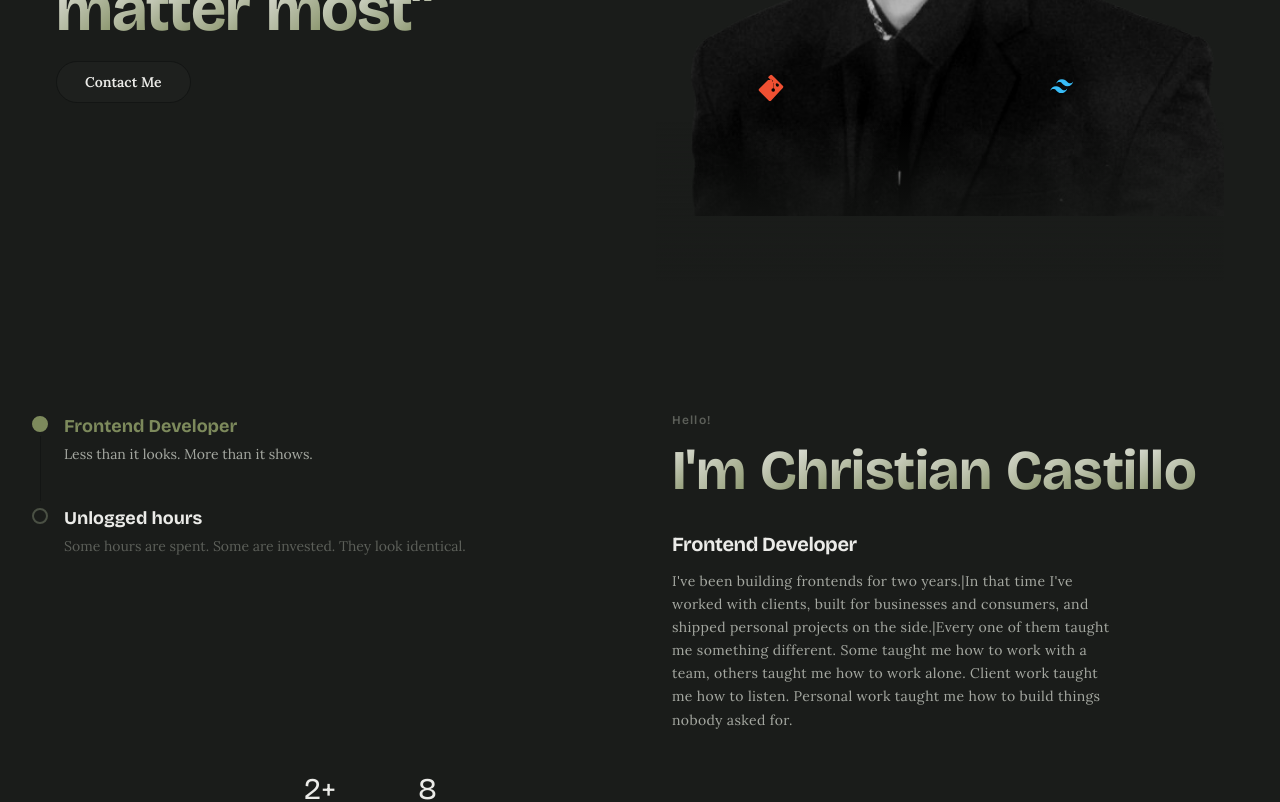
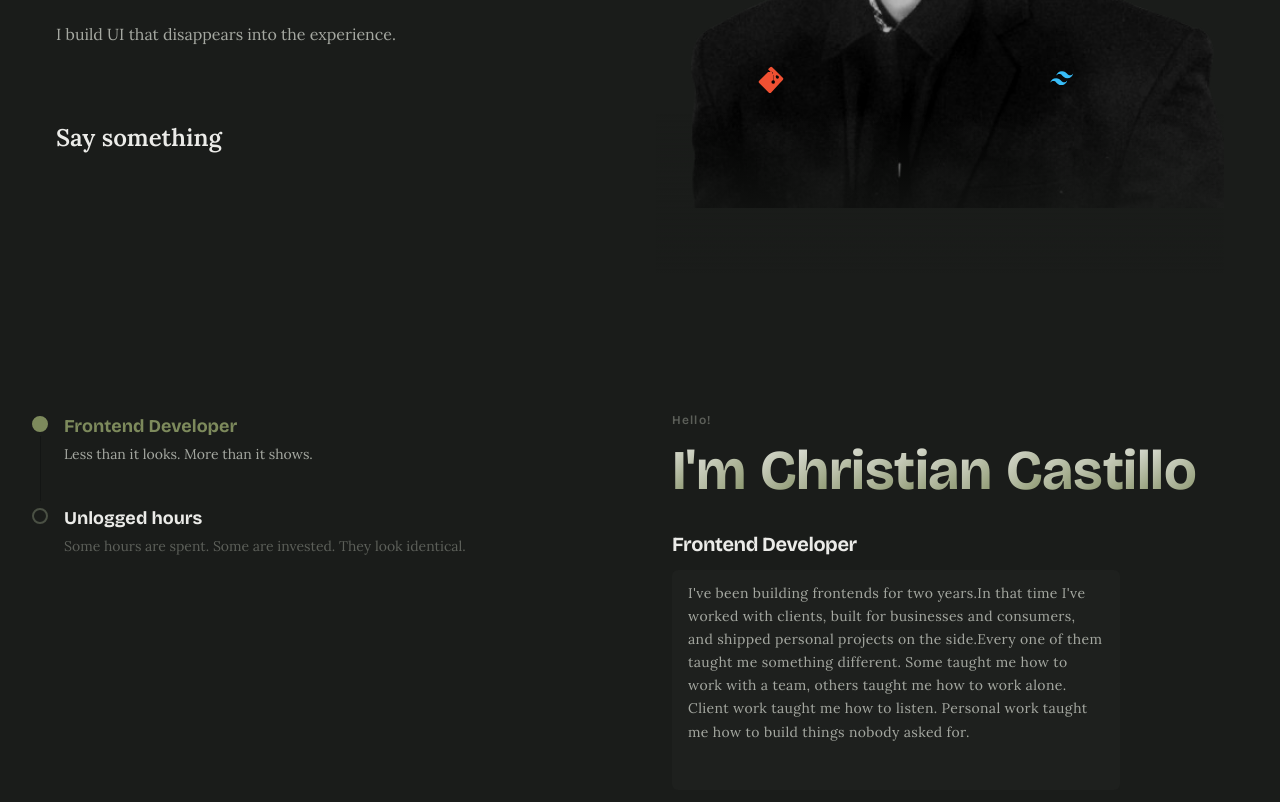
Before and after one commit to chriscstll/chriscstll, a Next.js app: page / in a window 1280 px wide. Shown: the part 500-1302 px from the top of the page. Built offline with nearby package versions, Linux system fonts and the light colour scheme.

Commit message:
hero CTA polish, about panel styling, and layout stability fixes

```diff
--- a/app/globals.css
+++ b/app/globals.css
@@ -56,6 +56,10 @@
   *::-webkit-scrollbar {
     display: none;
   }
+  ::selection {
+    background-color: var(--color-accent);
+    color: var(--color-background);
+  }
 }
 
 @layer utilities {
--- a/components/sections/About.tsx
+++ b/components/sections/About.tsx
@@ -102,8 +102,11 @@ export default function About() {
             </h3>
 
             <p
-              className="text-sm leading-[1.65] tracking-wide min-h-35 md:min-h-45 md:max-w-90 lg:max-w-md"
-              style={{ color: "var(--color-foreground-muted)" }}
+              className="text-sm leading-[1.65] tracking-wide min-h-45 md:min-h-55 md:max-w-90 lg:max-w-md rounded-md px-4 py-3"
+              style={{
+                color: "var(--color-foreground-muted)",
+                backgroundColor: "var(--color-background-card)",
+              }}
             >
               {about.cards[activeCard].content.body}
             </p>
--- a/components/sections/Hero.tsx
+++ b/components/sections/Hero.tsx
@@ -111,7 +111,7 @@ const iconVariant = (i: number): Variants => ({
 
 export default function Hero() {
   return (
-    <section id="hero" className="relative min-h-svh flex items-center px-6 pt-14 md:pt-16">
+    <section id="hero" className="relative min-h-svh flex items-center px-6 pt-10 md:pt-12">
       <div className="relative z-10 w-full max-w-7xl mx-auto px-4 sm:px-6 lg:px-8 grid grid-cols-1 md:grid-cols-2 gap-12 md:gap-8 items-center py-16 md:py-0">
         {/* HERO TAGLINE */}
         <div className="flex flex-col items-start">
@@ -128,6 +128,9 @@ export default function Hero() {
             blur={12}
             y={-16}
           />
+          <BlurIn delay={0.9} blur={6} y={8}>
+            <p className="text-sm sm:text-base max-w-md text-foreground-muted">{hero.subtitle}</p>
+          </BlurIn>
 
           {/* CTA  */}
           <BlurIn
@@ -136,26 +139,14 @@ export default function Hero() {
             duration={0.6}
             blur={12}
             y={12}
-            className="flex flex-col items-start gap-3 mb-8"
+            className="flex flex-col items-start gap-3 mt-[clamp(2.5rem,6vw,5rem)]"
           >
             <a
-              href={hero.cta.contactbtn.href}
-              className="group relative inline-flex items-center overflow-hidden rounded-full border border-border bg-background-card px-7 py-2.5 text-sm font-semibold text-foreground transition-all duration-300 hover:border-accent hover:text-accent"
+              href="#contact"
+              className="group relative inline-flex items-center pb-1 text-lg font-semibold text-foreground transition-colors duration-300 hover:text-accent sm:text-xl md:text-2xl"
             >
-              <span
-                aria-hidden
-                className="pointer-events-none absolute inset-0 opacity-40 transition-opacity duration-300 group-hover:opacity-100"
-                style={{
-                  background:
-                    "conic-gradient(from 0deg at 50% 50%, transparent 0deg, var(--color-accent-subtle) 40deg, transparent 80deg)",
-                  animation: "radar 3s linear infinite",
-                }}
-              />
-              <span
-                aria-hidden
-                className="absolute inset-0 z-0 -translate-x-full bg-linear-to-r from-transparent via-white/20 to-transparent transition-transform duration-700 ease-out group-hover:translate-x-full"
-              />
-              <span className="relative z-10">{hero.cta.contactbtn.label}</span>
+              {hero.cta.contactbtn.label}
+              <span className="absolute bottom-0 left-0 h-px w-full origin-right scale-x-0 bg-accent transition-transform duration-500 ease-out group-hover:origin-left group-hover:scale-x-100" />
             </a>
           </BlurIn>
         </div>
--- a/data/portfolio.ts
+++ b/data/portfolio.ts
@@ -18,10 +18,10 @@ export const navLinks = [
 
 export const hero = {
   name: "Christian M. Castillo",
-  title: "Frontend Developer",
   tagline: "\u201CThe decisions nobody notices are the ones that matter most\u201D",
+  subtitle: "I build UI that disappears into the experience.",
   cta: {
-    contactbtn: { label: "Contact Me", href: "#contact" },
+    contactbtn: { label: "Say something", href: "#contact" },
   },
 };
 
@@ -33,10 +33,6 @@ export const about = {
     { value: "8", label: "projects" },
   ],
   privacyNote: "NDA'd client projects aren't listed.",
-  bio: [
-    "Christian Castillo is a frontend developer based in the Philippines, focused on building thoughtful web applications using React, Typescript and Tailwind CSS",
-    "I'm open to opportunities where i can contribute to meaningful work to keep learning and developing my skills as a frontend developer",
-  ],
   cards: [
     {
       id: "frontend",
@@ -44,7 +40,7 @@ export const about = {
       description: "Less than it looks. More than it shows.",
       content: {
         title: "Frontend Developer",
-        body: "I've been building frontends for two years.|In that time I've worked with clients, built for businesses and consumers, and shipped personal projects on the side.|Every one of them taught me something different. Some taught me how to work with a team, others taught me how to work alone. Client work taught me how to listen. Personal work taught me how to build things nobody asked for.",
+        body: "I've been building frontends for two years.In that time I've worked with clients, built for businesses and consumers, and shipped personal projects on the side.Every one of them taught me something different. Some taught me how to work with a team, others taught me how to work alone. Client work taught me how to listen. Personal work taught me how to build things nobody asked for.",
       },
     },
     {
@@ -53,7 +49,7 @@ export const about = {
       description: "Some hours are spent. Some are invested. They look identical.",
       content: {
         title: "Unlogged hours",
-        body: " for businesses and consumers, and shipped personal projects on the side.|Every one of them taught me something different. Some taught me how to work with a team, others taught me how to work alone. Client work taught me how to listen. Personal work taught me how to build things nobody asked for.",
+        body: "",
       },
     },
   ],
```
